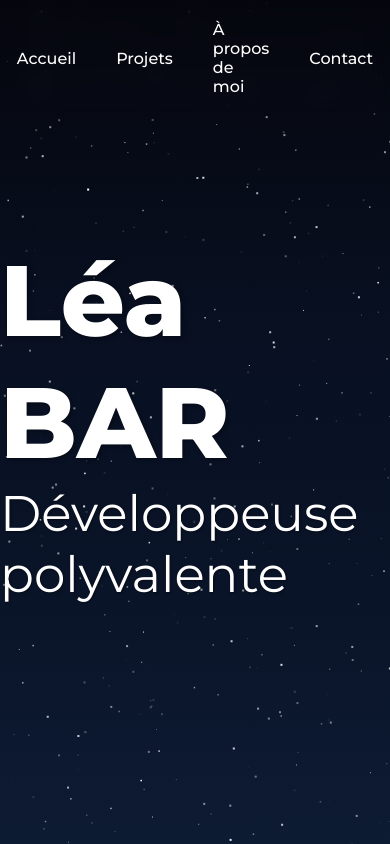
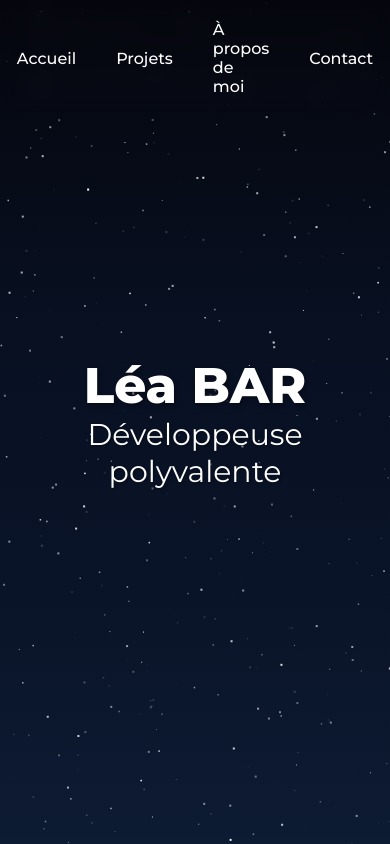
Before and after one commit to Lea-Bar/Portfolio, a plain HTML site: page index.html in a window 390 px wide. Drawn offline with Linux system fonts and the light colour scheme.

Commit message:
fix: responsive home

```diff
--- a/assets/css/home/home.css
+++ b/assets/css/home/home.css
@@ -4,6 +4,7 @@ div.titleContainer {
     align-items: center;
     flex-direction: column;
     height: 100vh;
+    text-align: center;
 }
 
 h1.title {
@@ -23,3 +24,13 @@ h2.subtitle {
     text-shadow: 1px 1px 2px #05060d95;
     margin: 0;
 }
+
+@media (max-width: 760px) {
+    h1.title {
+        font-size: 50px;
+    }
+
+    h2.subtitle {
+        font-size: 30px;
+    }
+}
```
